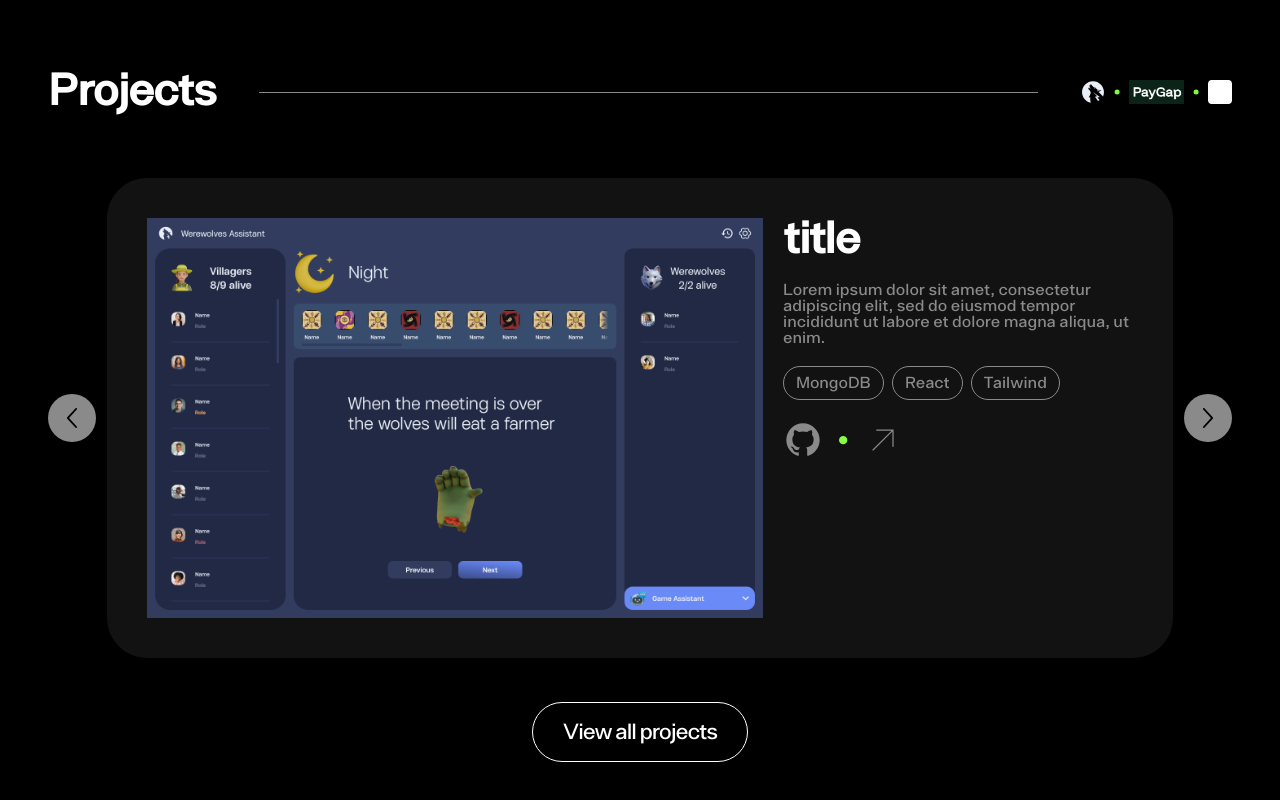
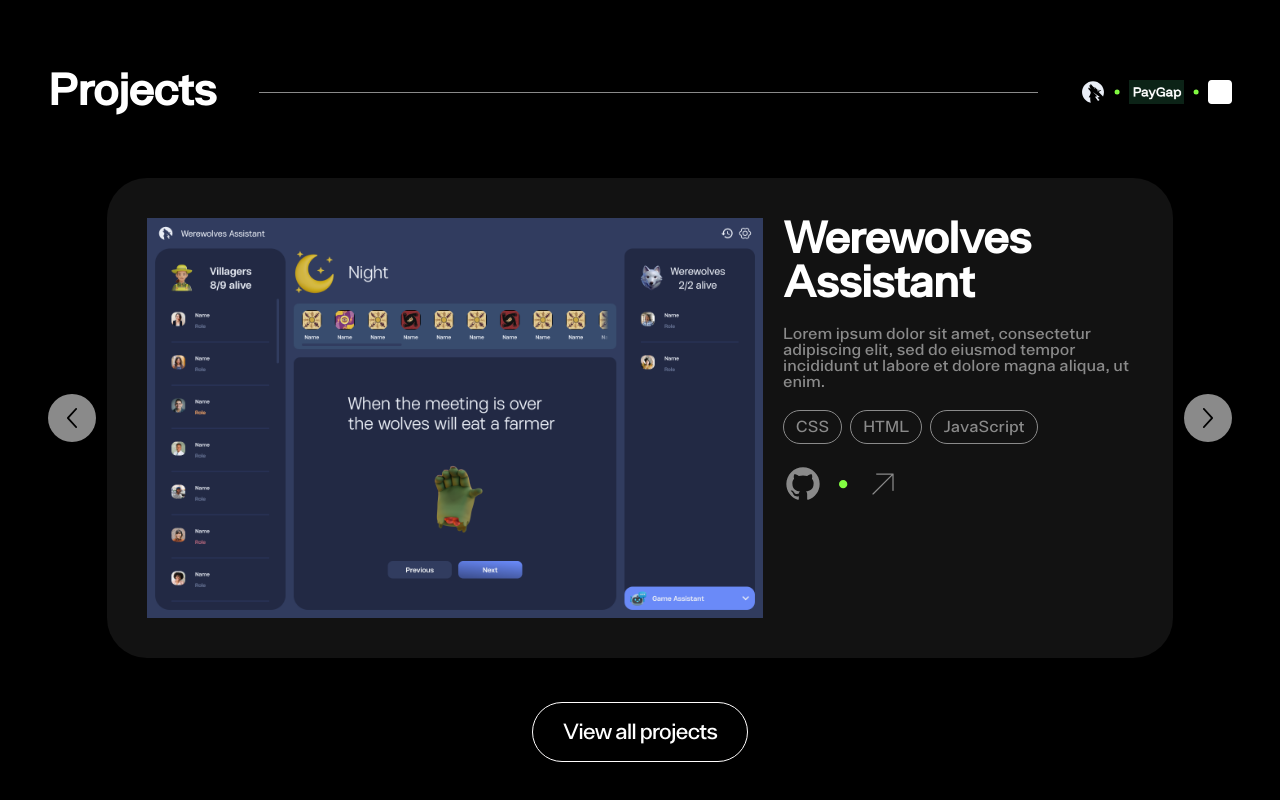
Before and after one commit to Sara-pe/portfolio, a React (Vite) app: page / in a window 1280 px wide. Shown: the part 2590-3390 px from the top of the page. Built offline with nearby package versions, Linux system fonts and the light colour scheme.

Commit message:
projects carrousel

```diff
--- a/src/App.jsx
+++ b/src/App.jsx
@@ -4,7 +4,7 @@ import './App.css'
 import { CompIntro } from './components/1_Comp_Intro/CompIntro'
 import { CompAbout } from './components/2_Comp_About/CompAbout'
 import { CompStack } from './components/3_Comp_Stack/CompStack'
-import { Projects } from './components/4_Comp_Projects/CompProjects'
+import { CompProjects } from './components/4_Comp_Projects/CompProjects'
 
 import LogoIcon from './assets/placeholder-logo.svg';
 
@@ -49,7 +49,7 @@ function App() {
           <CompIntro />
           <CompAbout />
           <CompStack />
-          <Projects />
+          <CompProjects />
         </main>
 
         <footer className='flex flex-col gap-88'>
--- a/src/components/4_Comp_Projects/CompProjects.jsx
+++ b/src/components/4_Comp_Projects/CompProjects.jsx
@@ -1,12 +1,61 @@
 import style from './ComProject.module.css'
 import { ProjectCard } from './ProjectCard'
+import { useState } from 'react';
+
 
 import Logo1 from '../../assets/logos_projects/wolf.svg'
 import Logo2 from '../../assets/logos_projects/paygap.png'
 import Logo3 from '../../assets/logos_projects/placeholder.svg'
 import IconGreen from "../../assets/lucide_dot.svg";
 
-export const Projects = () => {
+
+import IconNext from '../../assets/right.svg'
+import IconPrev from '../../assets/left.svg'
+
+
+import WorkImage1 from "../../assets/Portfolio_images/wa.png";
+import WorkImage2 from "../../assets/Portfolio_images/pg.png";
+
+
+export const CompProjects = () => {
+
+    const projects = [
+        {
+            id: 1,
+            title: "Werewolves Assistant",
+            description: "Lorem ipsum dolor sit amet, consectetur adipiscing elit, sed do eiusmod tempor incididunt ut labore et dolore magna aliqua, ut enim.",
+            tags: ["CSS", "HTML", "JavaScript"],
+            linkGit: "https://github.com/Sara-pe/Loup-Garou-Assistant",
+            linkWeb: "",
+            img: WorkImage1
+
+
+        },
+
+        {
+            id: 2,
+            title: "PayGap",
+            description: "Lorem ipsum dolor sit amet, consectetur adipiscing elit, sed do eiusmod tempor incididunt ut labore et dolore magna aliqua, ut enim.",
+            tags: ["CSS", "HTML", "JavaScript", "Php"],
+            linkGit: "https://github.com/sahardel92/PayGapHackathon",
+            linkWeb: "",
+            img: WorkImage2
+
+        },
+
+         {
+            id: 3,
+            title: "Portfolio",
+            description: "Lorem ipsum dolor sit amet, consectetur adipiscing elit, sed do eiusmod tempor incididunt ut labore et dolore magna aliqua, ut enim.",
+            tags: ["CSS", "HTML", "JavaScript", "React"],
+            linkGit: "https://github.com/Sara-pe/portfolio",
+            linkWeb: "",
+            img: ""
+
+        }
+    ];
+
+    const [idVisible, setIdVisible] = useState(1)
 
 
 
@@ -27,9 +76,30 @@ export const Projects = () => {
                         </div>
                     </div>
 
+
+
                     <div className='flex justify-center items-center'>
-                    <ProjectCard />
+                        <div className='flex flex-row justify-btw items-center'>
+
+                            <button onClick={() => { setIdVisible(prev => (prev - 2 + projects.length) % projects.length + 1) }}>
+                                <div className={`flex justify-center items-center ${style.circle}`}>
+                                    <img src={IconPrev} alt="Previous" />
                                 </div>
+                            </button>
+
+                            {
+
+                                projects.map(project => project.id === idVisible && <ProjectCard key={project.id} project={project} />)
+                            }
+                            <button onClick={() => { setIdVisible(prev => (prev % projects.length) + 1) }} className={`flex justify-center items-center ${style.circle}`}>
+                                <img src={IconNext} alt="Next" />
+                            </button>
+
+
+                        </div>
+
+                    </div>
+
                 </div>
                 <button className='btn-sec'>View all projects</button>
             </div>
--- a/src/components/4_Comp_Projects/ProjectCard.jsx
+++ b/src/components/4_Comp_Projects/ProjectCard.jsx
@@ -1,42 +1,37 @@
 import style from './ComProject.module.css'
 
 import IconGreen from '../../assets/lucide_dot.svg';
-
-import IconLink from '../../assets/contact_icons/web.svg'
 
 import IconNext from '../../assets/right.svg'
 import IconPrev from '../../assets/left.svg'
 
 
-import WorkImage1 from "../../assets/Portfolio_images/wa.png";
 
-export const ProjectCard = () => {
+export const ProjectCard = (props) => {
 
-
+    const { project } = props
+    const { id, title, description, tags, linkGit, linkWeb, img } = project;
 
     return (
         <>
-            <div className='flex flex-row justify-btw items-center'>
 
-                <button>
-                    <div className={`flex justify-center items-center ${style.circle}`}>
-                        <img src={IconPrev} alt="Previous" />
-                    </div>
-                </button>
 
                 <div className={`flex flex-row gap-20 ${style.container}`}>
-                    <img className={style.imgWork} src={WorkImage1} alt="Image Project 1" />
+                    <img className={style.imgWork} src={img} alt="Image Project" />
                     <div className={`flex flex-col justify-start items-start gap-20 ${style.info}`}>
 
-                        <h2>title</h2>
-                        <p className='gray'>Lorem ipsum dolor sit amet, consectetur adipiscing elit, sed do eiusmod tempor incididunt ut labore et dolore magna aliqua, ut enim.</p>
+                        <h2>{title}</h2>
+                        <p className='gray'>{description}</p>
                         <div className='flex flex-row flex-wrap gap-8 justify-start'>
-                            <p className={style.tag}>MongoDB</p>
-                            <p className={style.tag}>React</p>
-                            <p className={style.tag}>Tailwind</p>
+
+                            {
+                                tags.map((tag, index) => (<p key={index} className={style.tag}>{tag}</p>))
+                            }
+
+
                         </div>
                         <div className='flex flex-row justify-start'>
-                            <a href="">
+                            <a href={linkGit}>
 
                                 <svg
                                     className="icon"
@@ -50,7 +45,7 @@ export const ProjectCard = () => {
                                 </svg>
                             </a>
                             <img className='icon' src={IconGreen} alt="dot" />
-                            <a href=""><svg className="icon" viewBox="0 0 32 32" fill="none" xmlns="http://www.w3.org/2000/svg">
+                            <a href={linkWeb}><svg className="icon" viewBox="0 0 32 32" fill="none" xmlns="http://www.w3.org/2000/svg">
                                 <path d="M7.64625 24.3538C7.59976 24.3073 7.56288 24.2522 7.53772 24.1915C7.51256 24.1308 7.49961 24.0657 7.49961 24C7.49961 23.9343 7.51256 23.8692 7.53772 23.8085C7.56288 23.7478 7.59976 23.6927 7.64625 23.6463L22.7925 8.5L11 8.5C10.8674 8.5 10.7402 8.44732 10.6464 8.35355C10.5527 8.25979 10.5 8.13261 10.5 8C10.5 7.86739 10.5527 7.74022 10.6464 7.64645C10.7402 7.55268 10.8674 7.5 11 7.5L24 7.5C24.1326 7.5 24.2598 7.55268 24.3536 7.64645C24.4473 7.74022 24.5 7.86739 24.5 8L24.5 21C24.5 21.1326 24.4473 21.2598 24.3536 21.3536C24.2598 21.4473 24.1326 21.5 24 21.5C23.8674 21.5 23.7402 21.4473 23.6464 21.3536C23.5527 21.2598 23.5 21.1326 23.5 21L23.5 9.2075L8.35375 24.3538C8.30731 24.4002 8.25217 24.4371 8.19147 24.4623C8.13077 24.4874 8.06571 24.5004 8 24.5004C7.93429 24.5004 7.86923 24.4874 7.80853 24.4623C7.74783 24.4371 7.69269 24.4002 7.64625 24.3538Z" fill="currentColor" />
                             </svg></a>
                         </div>
@@ -60,12 +55,7 @@ export const ProjectCard = () => {
 
                 </div>
 
-                <button className={`flex justify-center items-center ${style.circle}`}>
-                    <img src={IconNext} alt="Next" />
-                </button>
 
-
-            </div>
         </>
     );
 }
```
Also changed, not shown: 1 other file (tests, documents, lock files or other folders). Lines whose indentation alone changed are shown as unchanged.
